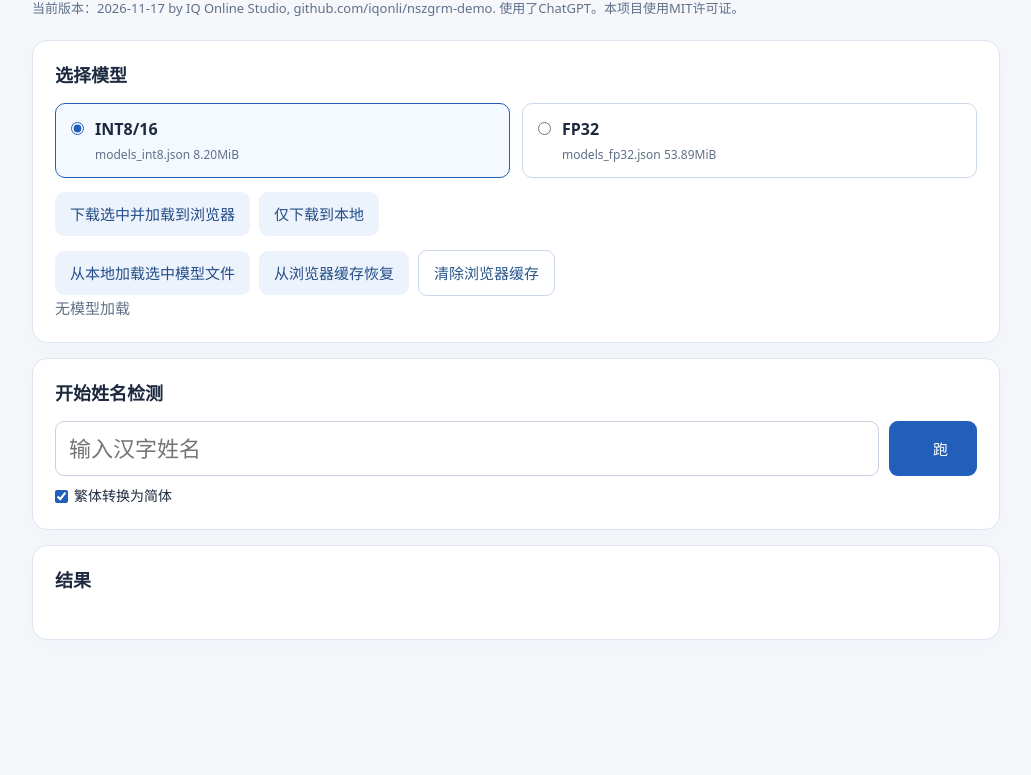
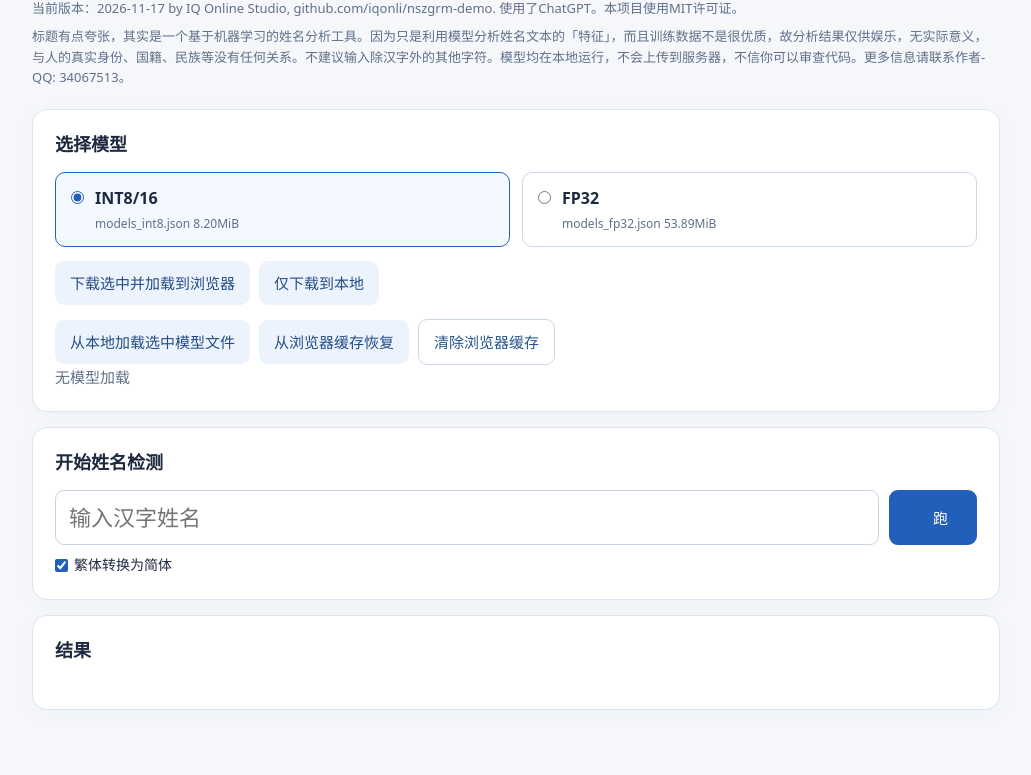
Before and after one commit to iqonli/nszgrm-demo, a plain HTML site: page index.html in a window 1280 px wide. Shown: the part 77-852 px from the top of the page, without its empty margins (124-1155 px from the left). Before the commit the page ends 800 px from the top, so only its background shows below. Drawn offline with Linux system fonts and the light colour scheme.

Commit message:
Add brief disclaimer beneath MIT license text

```diff
--- a/index.html
+++ b/index.html
@@ -95,7 +95,8 @@ tr.raw-fusion td{font-weight:750;background:#f7faff}
 </head>
 <body>
 <main>
-<header><h1>NSZGRM 你是中国人吗？</h1><p class="sub">当前版本：2026-11-17 by IQ Online Studio, github.com/iqonli/nszgrm-demo. 使用了ChatGPT。本项目使用MIT许可证。</p></header>
+<header><h1>NSZGRM 你是中国人吗？</h1><p class="sub">当前版本：2026-11-17 by IQ Online Studio, github.com/iqonli/nszgrm-demo. 使用了ChatGPT。本项目使用MIT许可证。</p>
+<p class="sub" style="margin-top:-14px">标题有点夸张，其实是一个基于机器学习的姓名分析工具。因为只是利用模型分析姓名文本的「特征」，而且训练数据不是很优质，故分析结果仅供娱乐，无实际意义，与人的真实身份、国籍、民族等没有任何关系。不建议输入除汉字外的其他字符。模型均在本地运行，不会上传到服务器，不信你可以审查代码。更多信息请联系作者-QQ: 34067513。</p></header>
 <section class="card">
   <div class="card-part">
     <h2>选择模型</h2>
```
